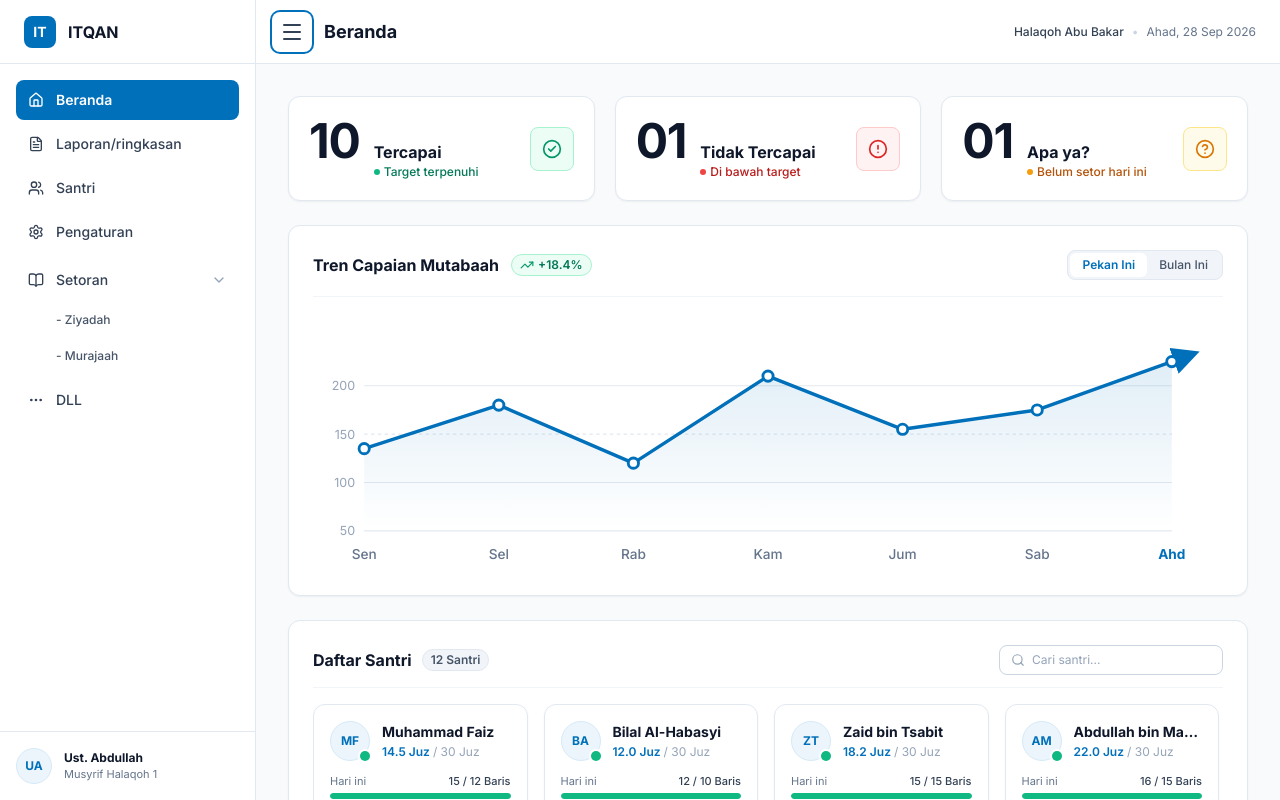
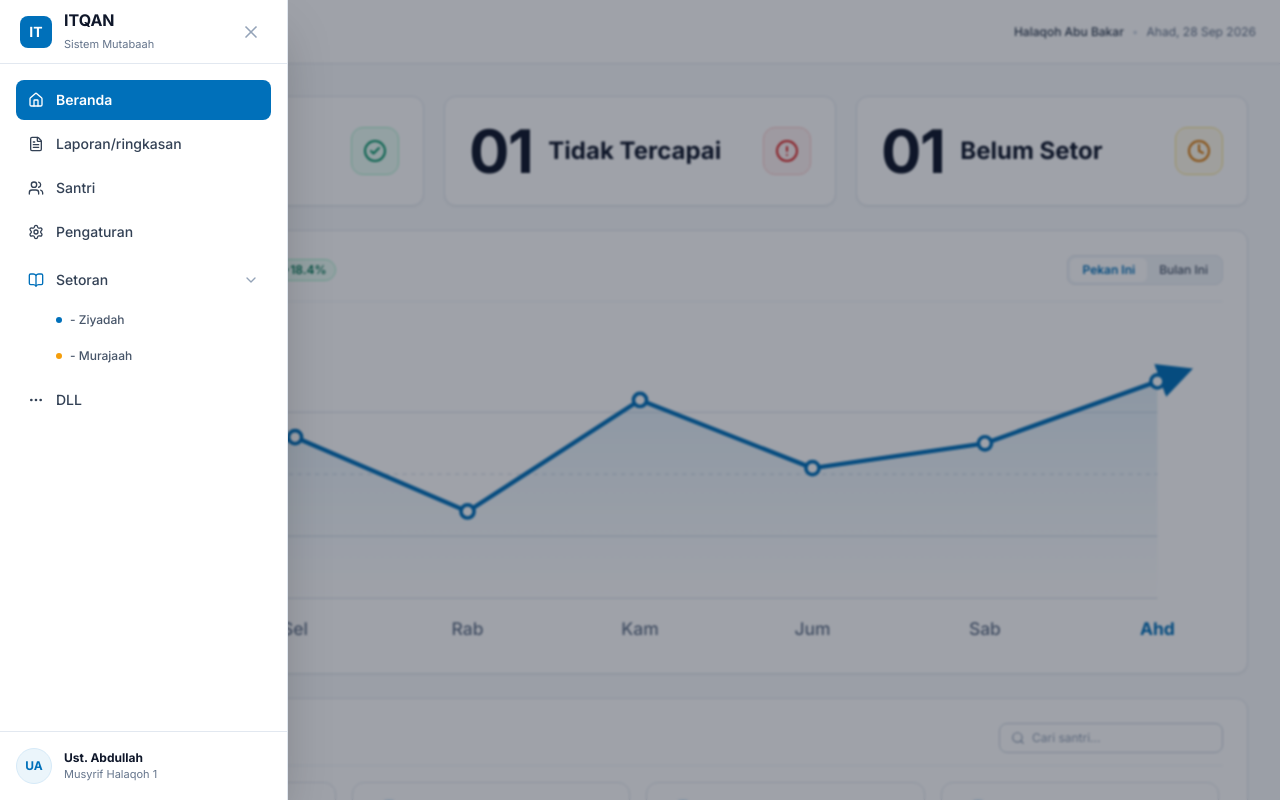
Before and after one commit to FaishalFaiz/ITQAN-Sistem-Mutabaah-Tahfidz-Terpadu, a React (Vite) app: page / in a window 1280 px wide. Both pictures are taken after a click on the button "Toggle Menu". Shown: the top 800 px of the page. Built offline with nearby package versions, Linux system fonts and the light colour scheme.

Commit message:
feat(dashboard): make navbar drawer toggleable on click, enlarge card fonts, and clean up labels

```diff
--- a/src/components/dashboard/NavbarSidebar.tsx
+++ b/src/components/dashboard/NavbarSidebar.tsx
@@ -7,7 +7,8 @@ import {
   BookOpen,
   ChevronDown,
   ChevronRight,
-  MoreHorizontal
+  MoreHorizontal,
+  X
 } from 'lucide-react';
 import type { NavItemKey } from './types';
 
@@ -28,33 +29,46 @@ export const NavbarSidebar: React.FC<NavbarSidebarProps> = ({
 
   const handleNavClick = (key: NavItemKey) => {
     onSelectItem(key);
-    if (window.innerWidth < 1024) {
-      onClose();
-    }
+    onClose();
   };
 
   return (
     <>
-      {/* Mobile backdrop */}
+      {/* Backdrop overlay (all screens) - closes drawer on outside click */}
       {isOpen && (
         <div
           onClick={onClose}
-          className="fixed inset-0 bg-slate-900/30 z-30 lg:hidden"
+          className="fixed inset-0 bg-slate-900/40 z-40 transition-opacity backdrop-blur-[1px]"
+          aria-hidden="true"
         />
       )}
 
-      {/* Left Sidebar */}
+      {/* Left Sidebar Drawer - Only opens when clicked */}
       <aside
-        className={`fixed lg:sticky top-0 left-0 h-screen w-64 bg-white border-r border-slate-200 z-40 flex flex-col transition-transform duration-200 ease-in-out shrink-0 ${
-          isOpen ? 'translate-x-0' : '-translate-x-full lg:translate-x-0'
+        className={`fixed top-0 left-0 h-screen w-72 bg-white border-r border-slate-200 z-50 flex flex-col shadow-2xl transition-transform duration-300 ease-in-out ${
+          isOpen ? 'translate-x-0' : '-translate-x-full'
         }`}
       >
-        {/* Sidebar Header: ITQAN Logo */}
-        <div className="h-16 px-6 border-b border-slate-200 flex items-center gap-3">
-          <div className="w-8 h-8 rounded-lg bg-[#0070BA] text-white flex items-center justify-center font-bold text-sm">
-            IT
+        {/* Sidebar Header: ITQAN Logo & Close Button */}
+        <div className="h-16 px-5 border-b border-slate-200 flex items-center justify-between">
+          <div className="flex items-center gap-3">
+            <div className="w-8 h-8 rounded-lg bg-[#0070BA] text-white flex items-center justify-center font-bold text-sm">
+              IT
+            </div>
+            <div>
+              <span className="font-bold text-base text-slate-900 block leading-tight">ITQAN</span>
+              <span className="text-[11px] text-slate-500">Sistem Mutabaah</span>
+            </div>
           </div>
-          <span className="font-bold text-base text-slate-900">ITQAN</span>
+
+          <button
+            type="button"
+            onClick={onClose}
+            className="p-1.5 rounded-lg text-slate-400 hover:text-slate-700 hover:bg-slate-100 transition-colors"
+            aria-label="Tutup Navbar"
+          >
+            <X className="w-5 h-5" />
+          </button>
         </div>
 
         {/* Menu Items matching wireframe */}
@@ -65,7 +79,7 @@ export const NavbarSidebar: React.FC<NavbarSidebarProps> = ({
             onClick={() => handleNavClick('beranda')}
             className={`w-full flex items-center gap-3 px-3 py-2.5 rounded-lg text-left transition-colors ${
               activeItem === 'beranda'
-                ? 'bg-[#0070BA] text-white font-semibold'
+                ? 'bg-[#0070BA] text-white font-semibold shadow-xs'
                 : 'hover:bg-slate-100'
             }`}
           >
@@ -79,7 +93,7 @@ export const NavbarSidebar: React.FC<NavbarSidebarProps> = ({
             onClick={() => handleNavClick('laporan')}
             className={`w-full flex items-center gap-3 px-3 py-2.5 rounded-lg text-left transition-colors ${
               activeItem === 'laporan'
-                ? 'bg-[#0070BA] text-white font-semibold'
+                ? 'bg-[#0070BA] text-white font-semibold shadow-xs'
                 : 'hover:bg-slate-100'
             }`}
           >
@@ -93,7 +107,7 @@ export const NavbarSidebar: React.FC<NavbarSidebarProps> = ({
             onClick={() => handleNavClick('santri')}
             className={`w-full flex items-center gap-3 px-3 py-2.5 rounded-lg text-left transition-colors ${
               activeItem === 'santri'
-                ? 'bg-[#0070BA] text-white font-semibold'
+                ? 'bg-[#0070BA] text-white font-semibold shadow-xs'
                 : 'hover:bg-slate-100'
             }`}
           >
@@ -107,7 +121,7 @@ export const NavbarSidebar: React.FC<NavbarSidebarProps> = ({
             onClick={() => handleNavClick('pengaturan')}
             className={`w-full flex items-center gap-3 px-3 py-2.5 rounded-lg text-left transition-colors ${
               activeItem === 'pengaturan'
-                ? 'bg-[#0070BA] text-white font-semibold'
+                ? 'bg-[#0070BA] text-white font-semibold shadow-xs'
                 : 'hover:bg-slate-100'
             }`}
           >
@@ -120,10 +134,10 @@ export const NavbarSidebar: React.FC<NavbarSidebarProps> = ({
             <button
               type="button"
               onClick={() => setIsSetoranOpen(!isSetoranOpen)}
-              className="w-full flex items-center justify-between px-3 py-2.5 rounded-lg text-left hover:bg-slate-100 transition-colors"
+              className="w-full flex items-center justify-between px-3 py-2.5 rounded-lg text-left hover:bg-slate-100 transition-colors font-medium text-slate-700"
             >
               <div className="flex items-center gap-3">
-                <BookOpen className="w-4 h-4 shrink-0" />
+                <BookOpen className="w-4 h-4 shrink-0 text-[#0070BA]" />
                 <span>Setoran</span>
               </div>
               {isSetoranOpen ? (
@@ -144,6 +158,7 @@ export const NavbarSidebar: React.FC<NavbarSidebarProps> = ({
                       : 'text-slate-600 hover:bg-slate-100'
                   }`}
                 >
+                  <span className="w-1.5 h-1.5 rounded-full bg-[#0070BA]" />
                   <span>- Ziyadah</span>
                 </button>
                 <button
@@ -155,6 +170,7 @@ export const NavbarSidebar: React.FC<NavbarSidebarProps> = ({
                       : 'text-slate-600 hover:bg-slate-100'
                   }`}
                 >
+                  <span className="w-1.5 h-1.5 rounded-full bg-amber-500" />
                   <span>- Murajaah</span>
                 </button>
               </div>
@@ -167,7 +183,7 @@ export const NavbarSidebar: React.FC<NavbarSidebarProps> = ({
             onClick={() => handleNavClick('dll-ujian')}
             className={`w-full flex items-center gap-3 px-3 py-2.5 rounded-lg text-left transition-colors ${
               activeItem.startsWith('dll')
-                ? 'bg-[#0070BA] text-white font-semibold'
+                ? 'bg-[#0070BA] text-white font-semibold shadow-xs'
                 : 'hover:bg-slate-100'
             }`}
           >
--- a/src/components/dashboard/StatCards.tsx
+++ b/src/components/dashboard/StatCards.tsx
@@ -1,5 +1,5 @@
 import React from 'react';
-import { CheckCircle2, AlertCircle, HelpCircle } from 'lucide-react';
+import { CheckCircle2, AlertCircle, Clock } from 'lucide-react';
 
 interface StatCardsProps {
   tercapaiCount?: number;
@@ -17,65 +17,47 @@ export const StatCards: React.FC<StatCardsProps> = ({
   return (
     <div className="grid grid-cols-1 sm:grid-cols-3 gap-5">
       {/* Card 1: 10 Tercapai */}
-      <div className="bg-white border border-slate-200 rounded-xl p-5 shadow-[0_1px_2px_rgba(0,0,0,0.05)] hover:border-emerald-300 transition-all flex items-center justify-between">
-        <div className="flex items-baseline gap-3.5">
-          <span className="text-4xl sm:text-5xl font-extrabold text-slate-900 tracking-tight">
+      <div className="bg-white border border-slate-200 rounded-xl p-6 shadow-[0_1px_2px_rgba(0,0,0,0.05)] hover:border-emerald-300 transition-all flex items-center justify-between">
+        <div className="flex items-center gap-4">
+          <span className="text-5xl sm:text-6xl font-black text-slate-900 tracking-tight font-sans">
             {formatNum(tercapaiCount)}
           </span>
-          <div>
-            <span className="text-base font-bold text-slate-900 block leading-tight">
-              Tercapai
-            </span>
-            <span className="text-xs font-medium text-emerald-700 flex items-center gap-1 mt-0.5">
-              <span className="w-1.5 h-1.5 rounded-full bg-emerald-500 inline-block" />
-              Target terpenuhi
-            </span>
-          </div>
+          <span className="text-xl sm:text-2xl font-bold text-slate-900">
+            Tercapai
+          </span>
         </div>
-        <div className="w-11 h-11 rounded-lg bg-emerald-50 border border-emerald-200 flex items-center justify-center text-emerald-600 shrink-0">
-          <CheckCircle2 className="w-5 h-5" />
+        <div className="w-12 h-12 rounded-xl bg-emerald-50 border border-emerald-200 flex items-center justify-center text-emerald-600 shrink-0">
+          <CheckCircle2 className="w-6 h-6" />
         </div>
       </div>
 
       {/* Card 2: 01 Tidak Tercapai */}
-      <div className="bg-white border border-slate-200 rounded-xl p-5 shadow-[0_1px_2px_rgba(0,0,0,0.05)] hover:border-red-300 transition-all flex items-center justify-between">
-        <div className="flex items-baseline gap-3.5">
-          <span className="text-4xl sm:text-5xl font-extrabold text-slate-900 tracking-tight">
+      <div className="bg-white border border-slate-200 rounded-xl p-6 shadow-[0_1px_2px_rgba(0,0,0,0.05)] hover:border-red-300 transition-all flex items-center justify-between">
+        <div className="flex items-center gap-4">
+          <span className="text-5xl sm:text-6xl font-black text-slate-900 tracking-tight font-sans">
             {formatNum(tidakTercapaiCount)}
           </span>
-          <div>
-            <span className="text-base font-bold text-slate-900 block leading-tight">
-              Tidak Tercapai
-            </span>
-            <span className="text-xs font-medium text-red-700 flex items-center gap-1 mt-0.5">
-              <span className="w-1.5 h-1.5 rounded-full bg-red-500 inline-block" />
-              Di bawah target
-            </span>
-          </div>
+          <span className="text-xl sm:text-2xl font-bold text-slate-900">
+            Tidak Tercapai
+          </span>
         </div>
-        <div className="w-11 h-11 rounded-lg bg-red-50 border border-red-200 flex items-center justify-center text-red-600 shrink-0">
-          <AlertCircle className="w-5 h-5" />
+        <div className="w-12 h-12 rounded-xl bg-red-50 border border-red-200 flex items-center justify-center text-red-600 shrink-0">
+          <AlertCircle className="w-6 h-6" />
         </div>
       </div>
 
-      {/* Card 3: 01 Apa ya? */}
-      <div className="bg-white border border-slate-200 rounded-xl p-5 shadow-[0_1px_2px_rgba(0,0,0,0.05)] hover:border-amber-300 transition-all flex items-center justify-between">
-        <div className="flex items-baseline gap-3.5">
-          <span className="text-4xl sm:text-5xl font-extrabold text-slate-900 tracking-tight">
+      {/* Card 3: 01 Belum Setor ('Apa ya?' completely removed, single clear label) */}
+      <div className="bg-white border border-slate-200 rounded-xl p-6 shadow-[0_1px_2px_rgba(0,0,0,0.05)] hover:border-amber-300 transition-all flex items-center justify-between">
+        <div className="flex items-center gap-4">
+          <span className="text-5xl sm:text-6xl font-black text-slate-900 tracking-tight font-sans">
             {formatNum(belumSetorCount)}
           </span>
-          <div>
-            <span className="text-base font-bold text-slate-900 block leading-tight">
-              Apa ya?
-            </span>
-            <span className="text-xs font-medium text-amber-700 flex items-center gap-1 mt-0.5">
-              <span className="w-1.5 h-1.5 rounded-full bg-amber-500 inline-block" />
-              Belum setor hari ini
-            </span>
-          </div>
+          <span className="text-xl sm:text-2xl font-bold text-slate-900">
+            Belum Setor
+          </span>
         </div>
-        <div className="w-11 h-11 rounded-lg bg-amber-50 border border-amber-200 flex items-center justify-center text-amber-600 shrink-0">
-          <HelpCircle className="w-5 h-5" />
+        <div className="w-12 h-12 rounded-xl bg-amber-50 border border-amber-200 flex items-center justify-center text-amber-600 shrink-0">
+          <Clock className="w-6 h-6" />
         </div>
       </div>
     </div>
```
